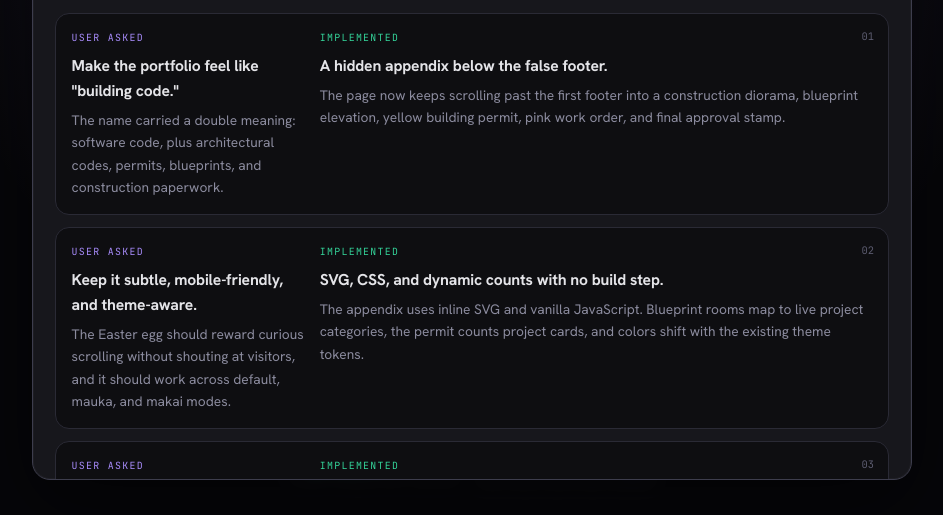
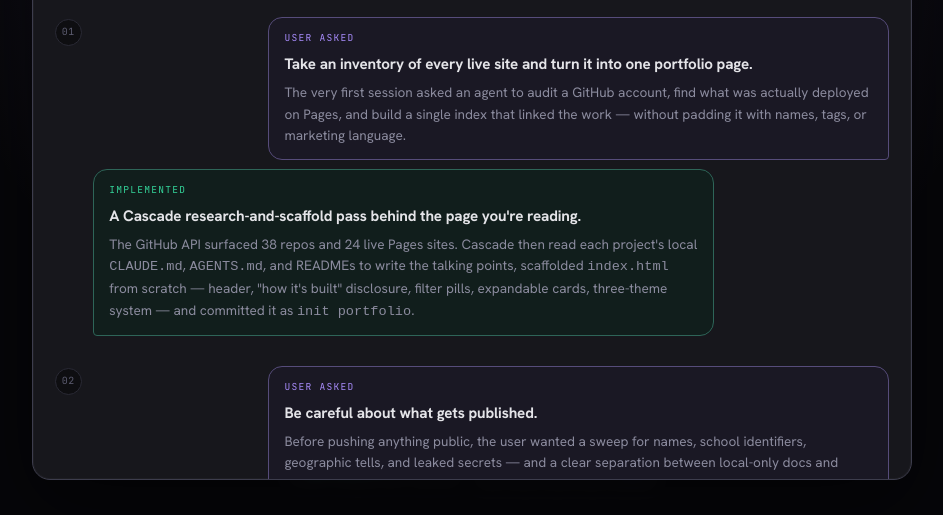
Before and after one commit to lpcode808/lpcode808.github.io, a plain HTML site: page index.html in a window 1280 px wide. Both pictures are taken after a click on the button "how this site was shaped". Shown: the part 3763-4278 px from the top of the page, without its empty margins (168-1111 px from the left). Drawn offline with Linux system fonts and the light colour scheme.

Commit message:
extend conversation map with Cascade scaffold + PII audit turns; restructure as chat bubbles

```diff
--- a/index.html
+++ b/index.html
@@ -1132,51 +1132,79 @@
     }
     .story-map {
       margin-top: 1rem;
-      display: grid;
-      gap: 0.75rem;
-    }
+      display: flex;
+      flex-direction: column;
+      gap: 1.4rem;
+    }
+    /* Each turn is a chat exchange: user bubble (right) → agent bubble (left). */
     .story-turn {
       position: relative;
+      display: flex;
+      flex-direction: column;
+      gap: 0.55rem;
+      padding: 0.25rem 0 0.25rem 2.4rem;
+    }
+    .story-turn::before {
+      content: attr(data-step);
+      position: absolute;
+      top: 0.35rem;
+      left: 0;
+      width: 1.7rem;
+      height: 1.7rem;
       display: grid;
-      grid-template-columns: minmax(8rem, 0.42fr) 1fr;
-      gap: 0.9rem 1rem;
-      padding: 1rem;
+      place-items: center;
+      border: 1px solid var(--border);
+      border-radius: 50%;
+      background: var(--bg);
+      font-family: var(--mono);
+      font-size: 0.62rem;
+      color: var(--text-muted);
+      letter-spacing: 0.04em;
+    }
+    .story-turn > div {
+      max-width: 78%;
+      padding: 0.75rem 0.95rem;
       border: 1px solid var(--border);
       border-radius: 14px;
       background: var(--bg);
     }
-    .story-turn::before {
-      content: attr(data-step);
-      position: absolute;
-      top: 0.85rem;
-      right: 0.9rem;
-      font-family: var(--mono);
-      font-size: 0.65rem;
-      color: var(--text-muted);
+    /* User bubble (right side). */
+    .story-turn > div:first-child {
+      align-self: flex-end;
+      border-bottom-right-radius: 4px;
+      border-color: color-mix(in srgb, var(--accent) 35%, var(--border));
+      background: color-mix(in srgb, var(--accent) 8%, var(--bg));
+    }
+    /* Agent / implemented bubble (left side). */
+    .story-turn > div:last-child {
+      align-self: flex-start;
+      border-bottom-left-radius: 4px;
+      border-color: color-mix(in srgb, var(--accent2) 35%, var(--border));
+      background: color-mix(in srgb, var(--accent2) 8%, var(--bg));
     }
     .story-turn h3 {
       margin: 0;
-      font-size: 0.98rem;
+      font-size: 0.95rem;
       letter-spacing: -0.01em;
     }
     .story-turn p {
       margin: 0.35rem 0 0;
       color: var(--text-dim);
-      font-size: 0.86rem;
-      line-height: 1.62;
+      font-size: 0.85rem;
+      line-height: 1.6;
     }
     .story-label {
       display: block;
-      margin-bottom: 0.45rem;
+      margin-bottom: 0.4rem;
       font-family: var(--mono);
-      font-size: 0.62rem;
+      font-size: 0.6rem;
       letter-spacing: 0.13em;
       text-transform: uppercase;
       color: var(--accent);
     }
     .story-label.implemented { color: var(--accent2); }
     .story-note {
-      margin: 1rem 0 0;
+      margin: 1.4rem 0 0;
       padding: 0 0.25rem;
       font-family: var(--mono);
       font-size: 0.68rem;
@@ -1185,8 +1213,8 @@
     @media (max-width: 680px) {
       .build-story-panel { padding: 0.8rem; }
       .story-intro { padding: 1rem 2.75rem 1rem 1rem; }
-      .story-turn { grid-template-columns: 1fr; }
-      .story-turn::before { top: 0.95rem; }
+      .story-turn { padding-left: 2.1rem; }
+      .story-turn > div { max-width: 88%; }
     }
 
     /* Theme overrides for the blueprint paper/ink (cyanotype default,
@@ -1888,6 +1916,32 @@
       <article class="story-turn" data-step="01">
         <div>
           <span class="story-label">User asked</span>
+          <h3>Take an inventory of every live site and turn it into one portfolio page.</h3>
+          <p>The very first session asked an agent to audit a GitHub account, find what was actually deployed on Pages, and build a single index that linked the work — without padding it with names, tags, or marketing language.</p>
+        </div>
+        <div>
+          <span class="story-label implemented">Implemented</span>
+          <h3>A Cascade research-and-scaffold pass behind the page you're reading.</h3>
+          <p>The GitHub API surfaced 38 repos and 24 live Pages sites. Cascade then read each project's local <code>CLAUDE.md</code>, <code>AGENTS.md</code>, and READMEs to write the talking points, scaffolded <code>index.html</code> from scratch — header, "how it's built" disclosure, filter pills, expandable cards, three-theme system — and committed it as <code>init portfolio</code>.</p>
+        </div>
+      </article>
+
+      <article class="story-turn" data-step="02">
+        <div>
+          <span class="story-label">User asked</span>
+          <h3>Be careful about what gets published.</h3>
+          <p>Before pushing anything public, the user wanted a sweep for names, school identifiers, geographic tells, and leaked secrets — and a clear separation between local-only docs and public ones.</p>
+        </div>
+        <div>
+          <span class="story-label implemented">Implemented</span>
+          <h3>A standalone PII audit and a strict gitignore.</h3>
+          <p>Cascade scanned the whole repo with rules tuned for personal names, employer signals, API keys, and indirect identifiers, wrote <code>PII-AUDIT.md</code> with a risk-tiered table, and wired the gitignore so research notes, content drafts, and the audit itself stay local. Public copy uses "User asked," never the user's name.</p>
+        </div>
+      </article>
+
+      <article class="story-turn" data-step="03">
+        <div>
+          <span class="story-label">User asked</span>
           <h3>Make the portfolio feel like "building code."</h3>
           <p>The name carried a double meaning: software code, plus architectural codes, permits, blueprints, and construction paperwork.</p>
         </div>
@@ -1898,7 +1952,7 @@
         </div>
       </article>
 
-      <article class="story-turn" data-step="02">
+      <article class="story-turn" data-step="04">
         <div>
           <span class="story-label">User asked</span>
           <h3>Keep it subtle, mobile-friendly, and theme-aware.</h3>
@@ -1911,7 +1965,7 @@
         </div>
       </article>
 
-      <article class="story-turn" data-step="03">
+      <article class="story-turn" data-step="05">
         <div>
           <span class="story-label">User asked</span>
           <h3>Invite visitors to start building too.</h3>
@@ -1924,7 +1978,7 @@
         </div>
       </article>
 
-      <article class="story-turn" data-step="04">
+      <article class="story-turn" data-step="06">
         <div>
           <span class="story-label">User asked</span>
           <h3>Polish the affordances instead of making things louder.</h3>
@@ -1937,7 +1991,7 @@
         </div>
       </article>
 
-      <article class="story-turn" data-step="05">
+      <article class="story-turn" data-step="07">
         <div>
           <span class="story-label">User asked</span>
           <h3>Make the process inspectable for future humans and agents.</h3>
@@ -1947,32 +2001,6 @@
           <span class="story-label implemented">Implemented</span>
           <h3>Docs, commits, and boards became part of the craft.</h3>
           <p>The build left behind brainstorms, plans, favicon boards, commit history, and this public conversation map so the site shows some of the process that shaped it.</p>
-        </div>
-      </article>
-
-      <article class="story-turn" data-step="06">
-        <div>
-          <span class="story-label">User asked</span>
-          <h3>Take an inventory of every live site and turn it into one portfolio page.</h3>
-          <p>The very first session asked an agent to audit a GitHub account, find what was actually deployed on Pages, and build a single index that linked the work — without padding it with names, tags, or marketing language.</p>
-        </div>
-        <div>
-          <span class="story-label implemented">Implemented</span>
-          <h3>A Cascade research-and-scaffold pass behind the page you're reading.</h3>
-          <p>The GitHub API surfaced 38 repos and 24 live Pages sites. Cascade then read each project's local <code>CLAUDE.md</code>, <code>AGENTS.md</code>, and READMEs to write the talking points, scaffolded <code>index.html</code> from scratch — header, "how it's built" disclosure, filter pills, expandable cards, three-theme system — and committed it as <code>init portfolio</code>.</p>
-        </div>
-      </article>
-
-      <article class="story-turn" data-step="07">
-        <div>
-          <span class="story-label">User asked</span>
-          <h3>Be careful about what gets published.</h3>
-          <p>Before pushing anything public, the user wanted a sweep for names, school identifiers, geographic tells, and leaked secrets — and a clear separation between local-only docs and public ones.</p>
-        </div>
-        <div>
-          <span class="story-label implemented">Implemented</span>
-          <h3>A standalone PII audit and a strict gitignore.</h3>
-          <p>Cascade scanned the whole repo with rules tuned for personal names, employer signals, API keys, and indirect identifiers, wrote <code>PII-AUDIT.md</code> with a risk-tiered table, and wired the gitignore so research notes, content drafts, and the audit itself stay local. Public copy uses "User asked," never the user's name.</p>
         </div>
       </article>
     </div>
```
Also changed, not shown: 1 other file.
